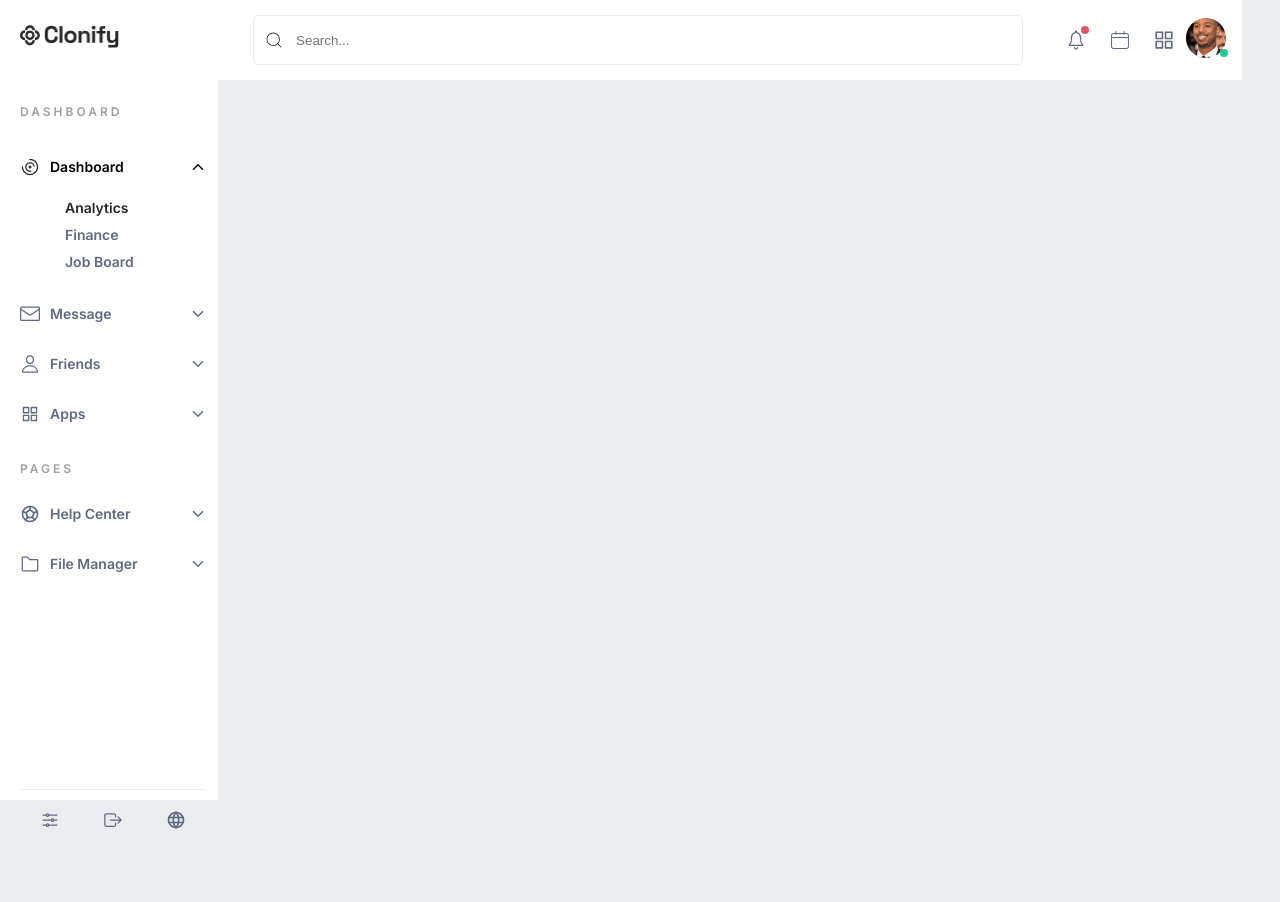
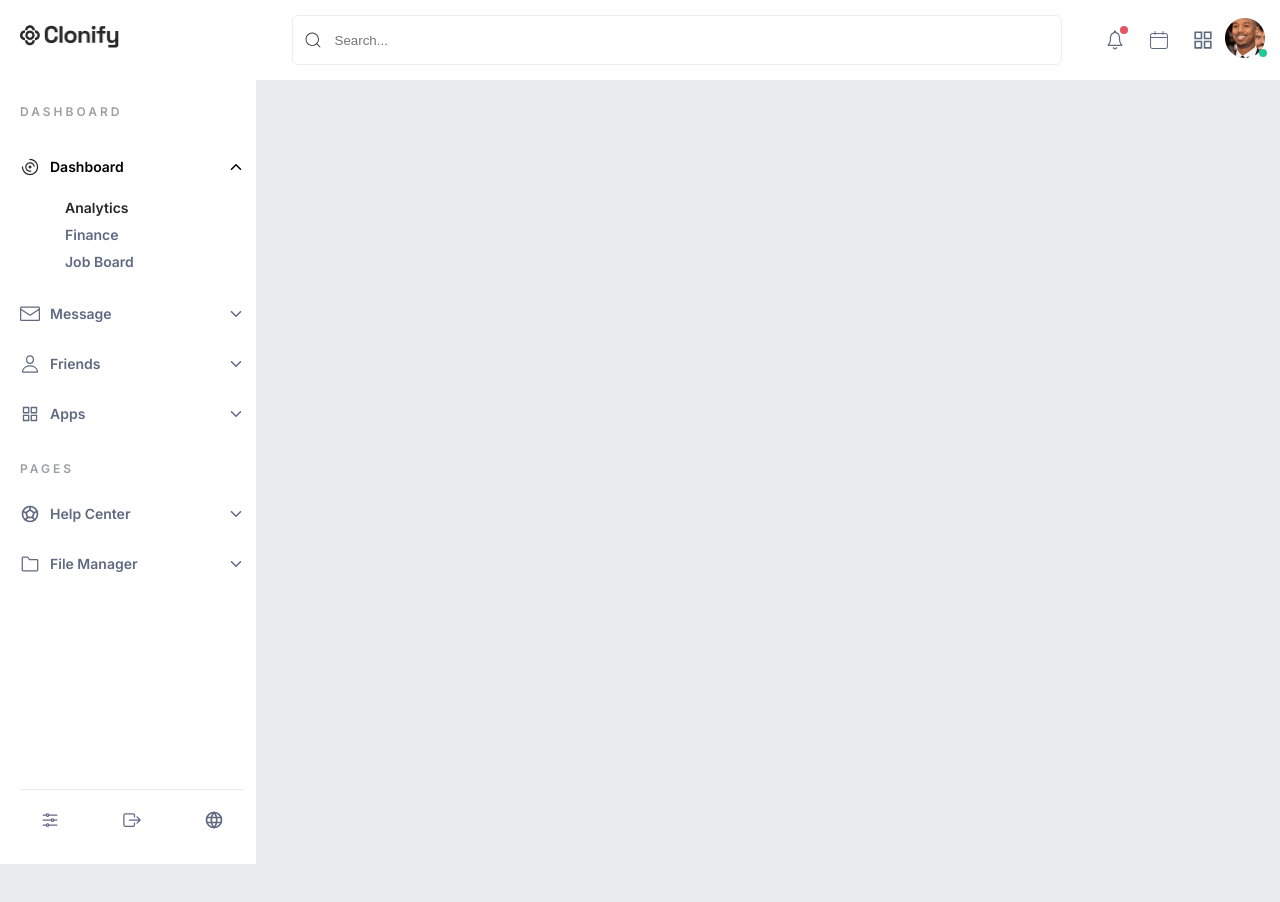
Before and after one commit to Yash0125/clonify, a React (Create React App) app: page / in a window 1280 px wide. Shown: the top 902 px of the page. Built offline with nearby package versions, Linux system fonts and the light colour scheme.

Commit message:
style : sidebar css updated

```diff
--- a/src/components/Sidebar/Sidebar.css
+++ b/src/components/Sidebar/Sidebar.css
@@ -1,9 +1,9 @@
 @import url("https://fonts.googleapis.com/css2?family=Inter:wght@100..900&display=swap");
 .sidebar-container {
-  width: 17vw;
+  width: 20vw;
   background-color: #fff;
   position: sticky;
-  height: 100vh;
+  height: 54rem;
 }
 
 .logo-container {
```
